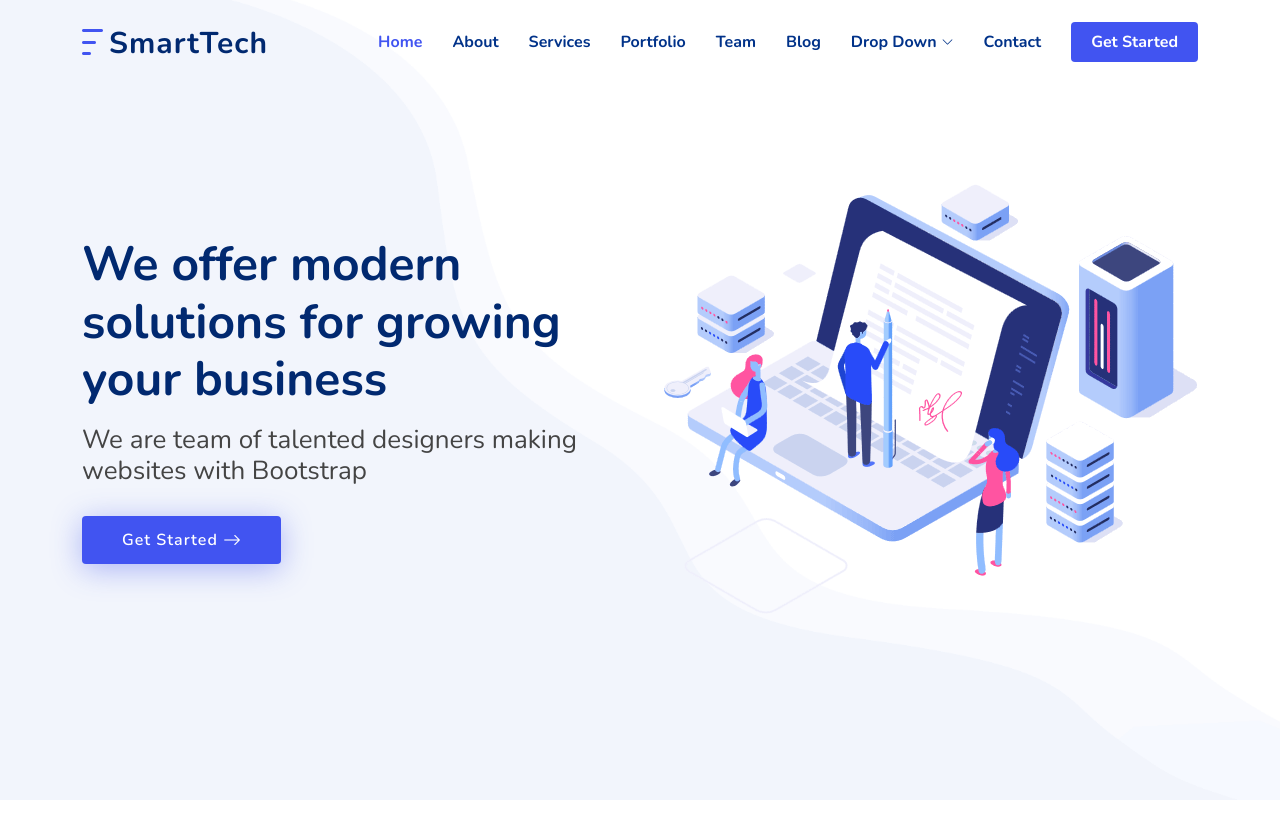
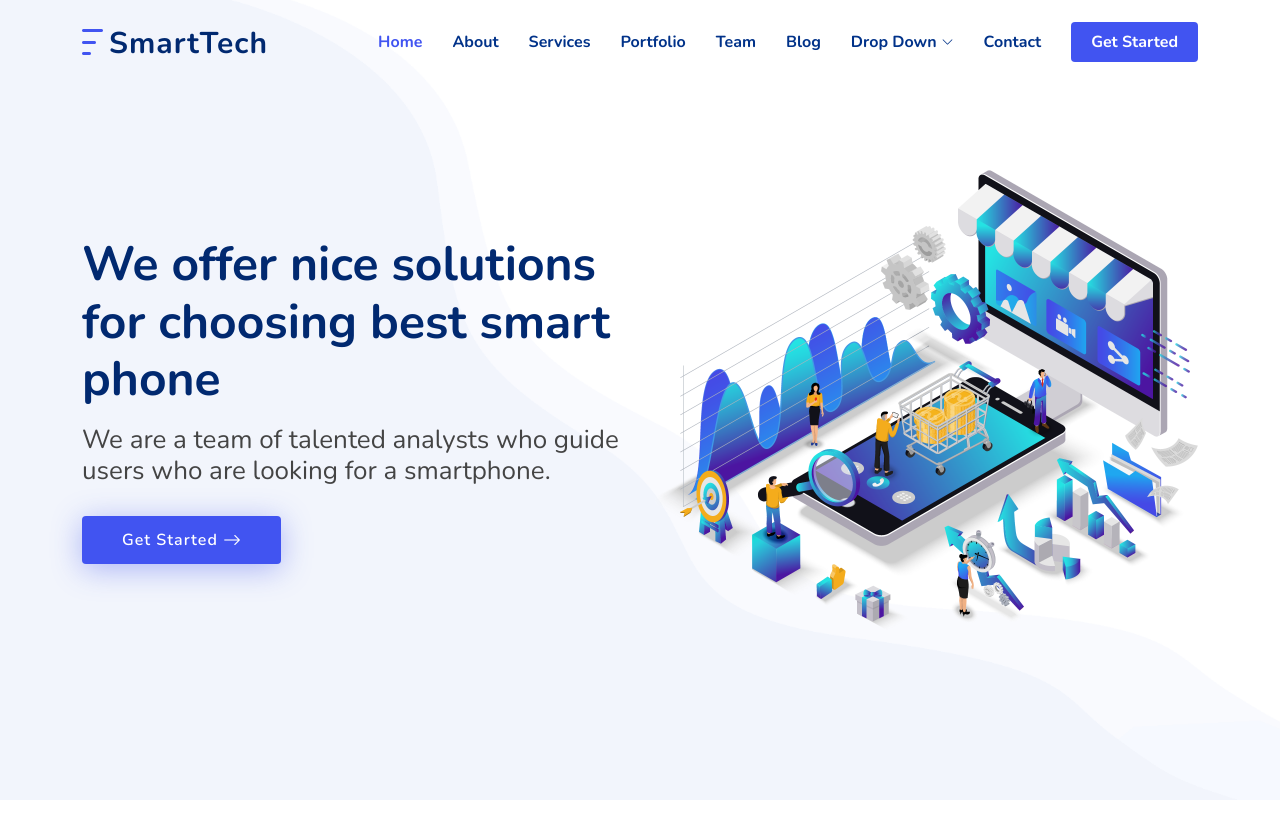
Before and after one commit to DtechB/smartTech, a Django app: page / in a window 1280 px wide. Shown: the top 825 px of the page. Run offline with Django 3.2, Linux system fonts and the light colour scheme; some libraries are stand-ins or nearby versions.

Commit message:
complete section hero in mainPge

```diff
--- a/mainPage/templates/mainPage/index.html
+++ b/mainPage/templates/mainPage/index.html
@@ -16,9 +16,9 @@
         <div class="container">
             <div class="row">
                 <div class="col-lg-6 d-flex flex-column justify-content-center">
-                    <h1 data-aos="fade-up">We offer modern solutions for growing your business</h1>
-                    <h2 data-aos="fade-up" data-aos-delay="400">We are team of talented designers making websites with
-                        Bootstrap</h2>
+                    <h1 data-aos="fade-up">We offer nice solutions for choosing best smart phone</h1>
+                    <h2 data-aos="fade-up" data-aos-delay="400">We are a team of talented analysts who guide
+                        users who are looking for a smartphone.</h2>
                     <div data-aos="fade-up" data-aos-delay="600">
                         <div class="text-center text-lg-start">
                             <a href="#"
@@ -31,7 +31,7 @@
                     </div>
                 </div>
                 <div class="col-lg-6 hero-img" data-aos="zoom-out" data-aos-delay="200">
-                    <img src="{% static 'img/hero-img.png' %}" class="img-fluid" alt="">
+                    <img src="{% static 'img/two.png' %}" class="img-fluid" alt="">
                 </div>
             </div>
         </div>
```
Also changed, not shown: mainPage/static/img/first.jpg (added), mainPage/static/img/two.jpeg (added), mainPage/static/img/two.png (added).
